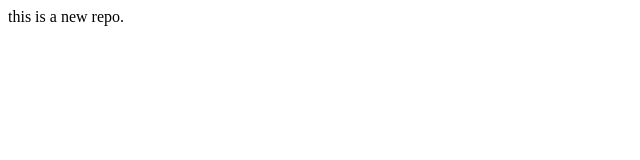
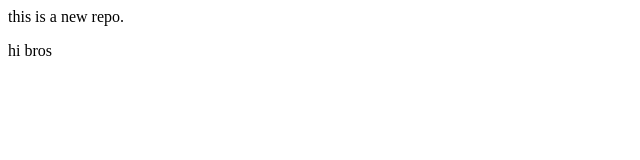
Before and after one commit to somil2908/hello, a plain HTML site: page index.html in a window 1280 px wide. Shown: the full height of the page, 0-640 px from the left. Drawn offline with Linux system fonts and the light colour scheme.

Commit message:
add new feature

```diff
--- a/index.html
+++ b/index.html
@@ -1 +1,2 @@
 <p>this is a new repo.</p>
+<p>hi bros</p>
```
